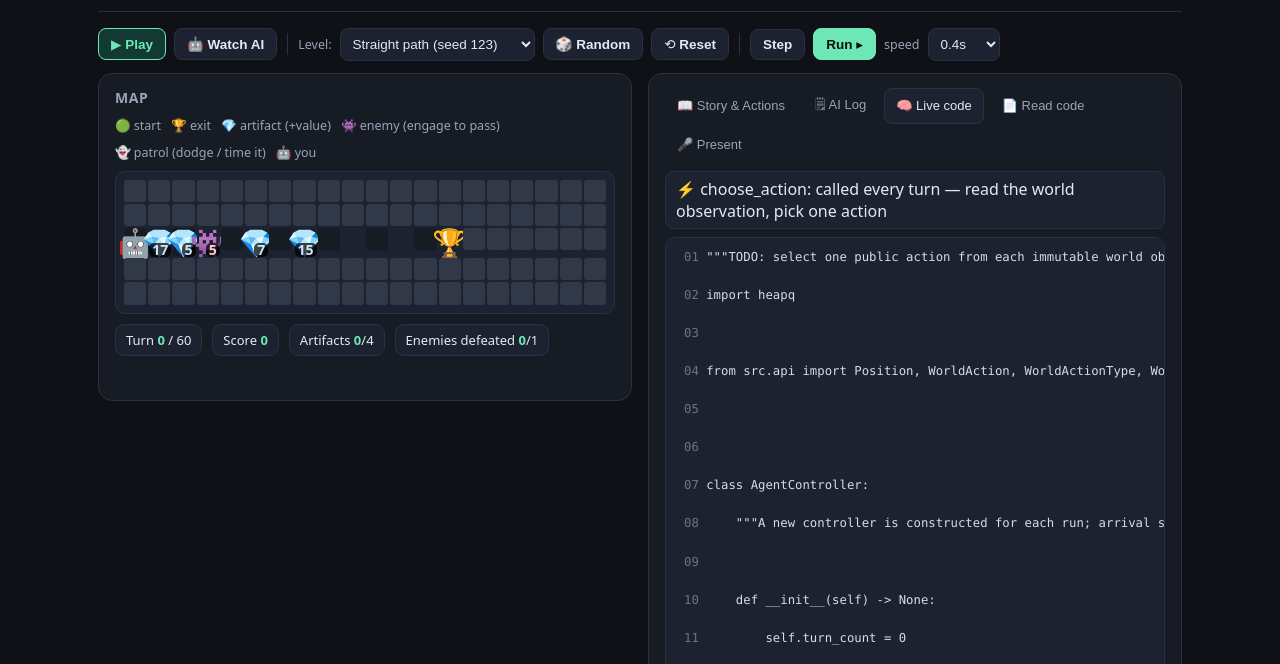
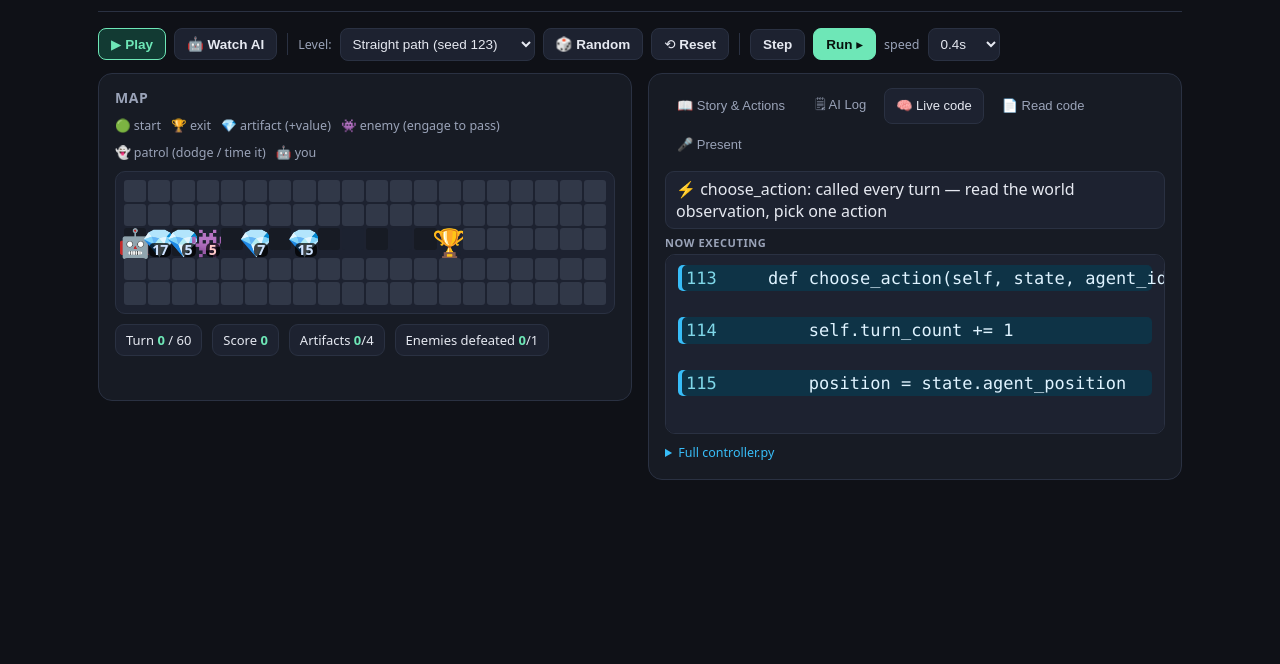
Before and after one commit to marcogamer46/adventure-code-game, a plain HTML site: page index.html in a window 1280 px wide. Both pictures are taken after a click on the button "🧠 Live code". Shown: the part 122-786 px from the top of the page. Drawn offline with Linux system fonts and the light colour scheme.

Commit message:
Redesign live code tab: big now-executing snippet + collapsible full file
Co-Authored-By: Claude Opus 5.5 <noreply@anthropic.com>

```diff
--- a/index.html
+++ b/index.html
@@ -89,6 +89,13 @@
   #liveCode .lc{display:block; white-space:pre; padding:0 6px; border-radius:4px; transition:background .12s}
   #liveCode .lc.hl{background:#0e3346; color:#dff3ff; box-shadow:inset 3px 0 0 var(--accent2)}
   #liveCode .lc.hl .codeln{color:#7fd7e8}
+  #liveCode{font-size:13.5px}
+  .snipLabel{font-size:11px; text-transform:uppercase; letter-spacing:.6px; color:var(--muted); margin:6px 0 4px; font-weight:600}
+  pre.code.snippet{font-size:17px; line-height:1.55; max-height:420px; overflow:auto}
+  pre.code.snippet .lc{display:block; white-space:pre; padding:0 8px; border-radius:5px; background:#0e3346; color:#dff3ff; box-shadow:inset 4px 0 0 var(--accent2)}
+  pre.code.snippet .lc .codeln{color:#7fd7e8}
+  .fulldetails summary{cursor:pointer; color:var(--accent2); font-size:12.5px; margin:10px 0 4px; user-select:none}
+  .fulldetails[open] summary{margin-bottom:8px}
   .note{background:#0f2b2a; border-left:3px solid var(--accent); border-radius:0 8px 8px 0; padding:7px 10px; margin:6px 0 10px;
         font-size:12.6px; color:#c8d8d4; line-height:1.55}
   .note b{color:var(--accent)}
@@ -165,8 +172,13 @@
         <div id="log"></div>
       </div>
       <div class="tpanel" id="t-live">
-        <div id="liveReason" class="chip" style="margin-bottom:8px; width:100%"></div>
-        <pre class="code" id="liveCode"></pre>
+        <div id="liveReason" class="chip" style="margin-bottom:6px; width:100%"></div>
+        <div class="snipLabel">Now executing</div>
+        <pre class="code snippet" id="liveSnippet"></pre>
+        <details class="fulldetails">
+          <summary>Full controller.py</summary>
+          <pre class="code" id="liveCode"></pre>
+        </details>
       </div>
       <div class="tpanel" id="t-code"></div>
       <div class="tpanel" id="t-guide"><pre class="guide" id="guideText"></pre></div>
@@ -974,13 +986,23 @@ function setLive(a,label){
   if(label!==undefined) document.getElementById("liveReason").textContent="⚡ "+label;
   const lines=Array.from(document.querySelectorAll("#liveCode .lc"));
   lines.forEach(el=>el.classList.remove("hl"));
-  if(!a) return;
+  const snipEl=document.getElementById("liveSnippet");
+  if(!a){ snipEl.innerHTML=""; return; }
   let first=null;
   lines.forEach(el=>{
     const n=+el.dataset.n;
     if(n>=a[0]&&n<=a[1]){ el.classList.add("hl"); if(!first) first=el; }
   });
   if(first){ const pre=document.getElementById("liveCode"); pre.scrollTop=Math.max(0,first.offsetTop-44); }
+  // big "now executing" snippet: just the live range
+  const src=document.getElementById("src-controller").textContent.replace(/\n$/,"").split("\n");
+  let h="";
+  for(let n=a[0]; n<=a[1]; n++){
+    const line=src[n-1];
+    if(line===undefined) continue;
+    h+=`<span class="lc" data-n="${n}"><span class="codeln">${String(n).padStart(2,"0")}</span> ${line.replace(/&/g,"&amp;").replace(/</g,"&lt;").replace(/>/g,"&gt;")}</span>\n`;
+  }
+  snipEl.innerHTML=h;
 }
 const LIVE_PHASES={
   exit:[116,118], collect:[119,125], planSetup:[44,53],
```
